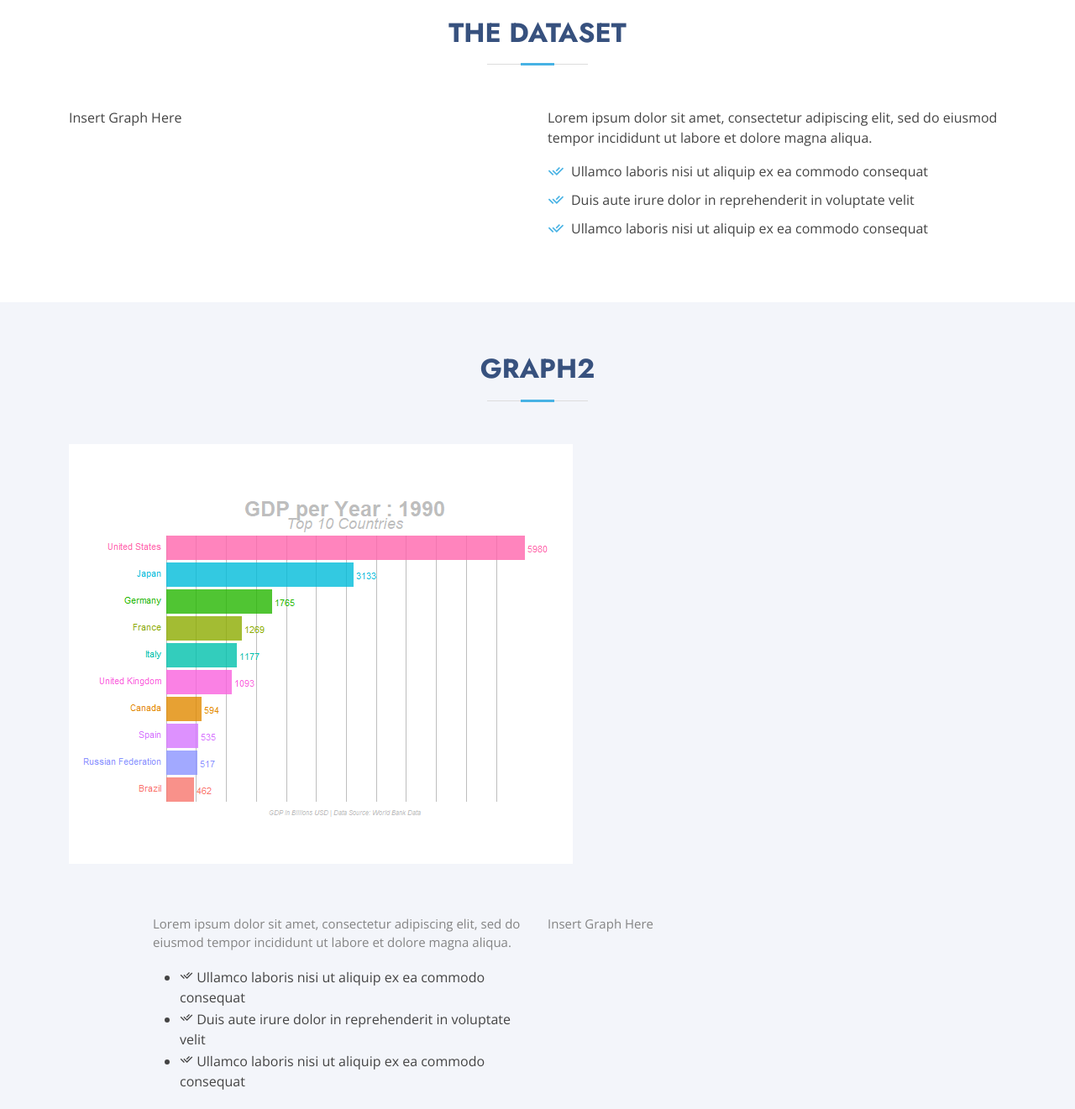
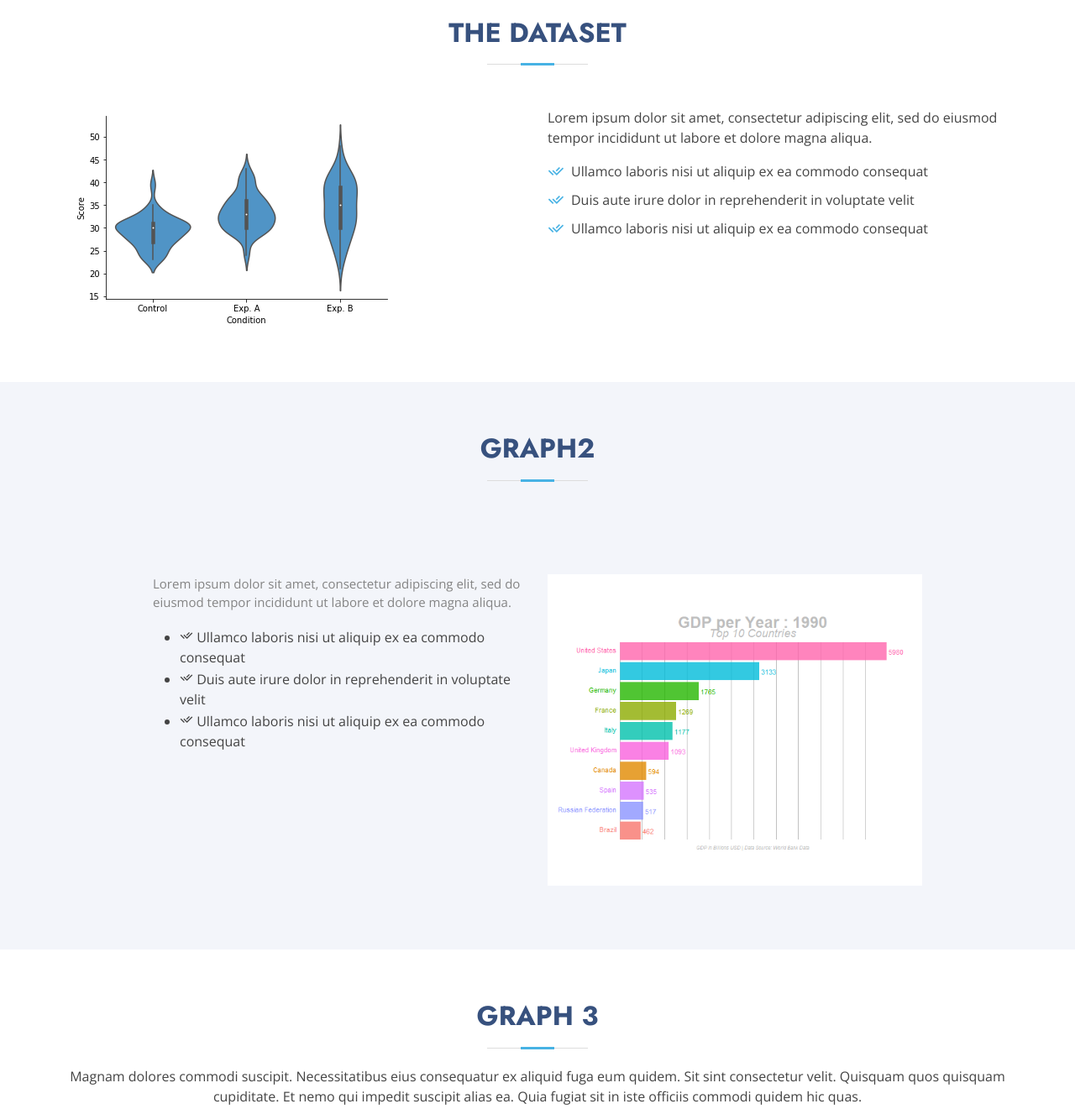
Before and after one commit to com-480-data-visualization/project-2023-wizard-s-first-rule, a plain HTML site: page index.html in a window 1280 px wide. Shown: the part 680-2001 px from the top of the page at 84% size. Drawn offline with nearby package versions, Linux system fonts and the light colour scheme.

Commit message:
add violion plot

```diff
--- a/index.html
+++ b/index.html
@@ -100,9 +100,7 @@
 
         <div class="row content">
           <div class="col-lg-6">
-            <p>
-              Insert Graph Here
-            </p>
+            <img src="assets/img/violin-plot-example.png" class="static graph">
           </div>
           <div class="col-lg-6 pt-4 pt-lg-0">
             <p>
@@ -127,9 +125,6 @@
           <div class="section-title">
             <h2>Graph2</h2>
           </div>
-          <div class="graph2">
-            <img src="assets/img/RacingChart.gif" class="img-fluid animated" alt="">
-          </div>
 
           <div class="row content">
             <div class="col-lg-6">
@@ -145,7 +140,7 @@
             </div>
             <div class="col-lg-6 pt-4 pt-lg-0">
               <p>
-                Insert Graph Here
+                <img src="assets/img/RacingChart.gif" class="img-fluid animated" alt="">
               </p>
             </div>
           </div>
```
Also changed, not shown: assets/img/violin-plot-example.png (added).
